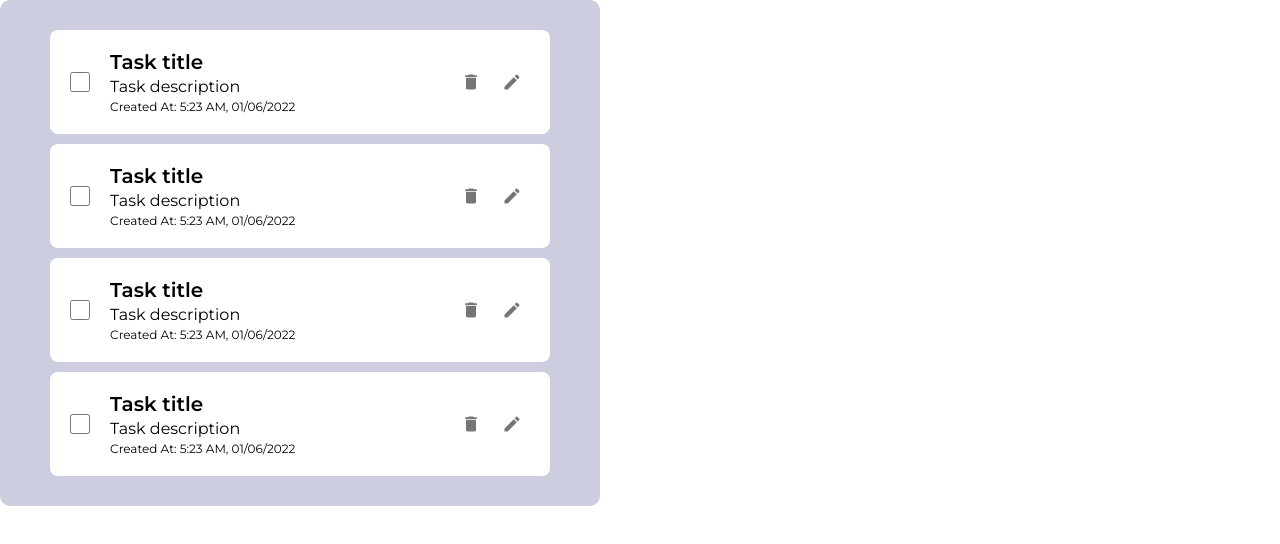
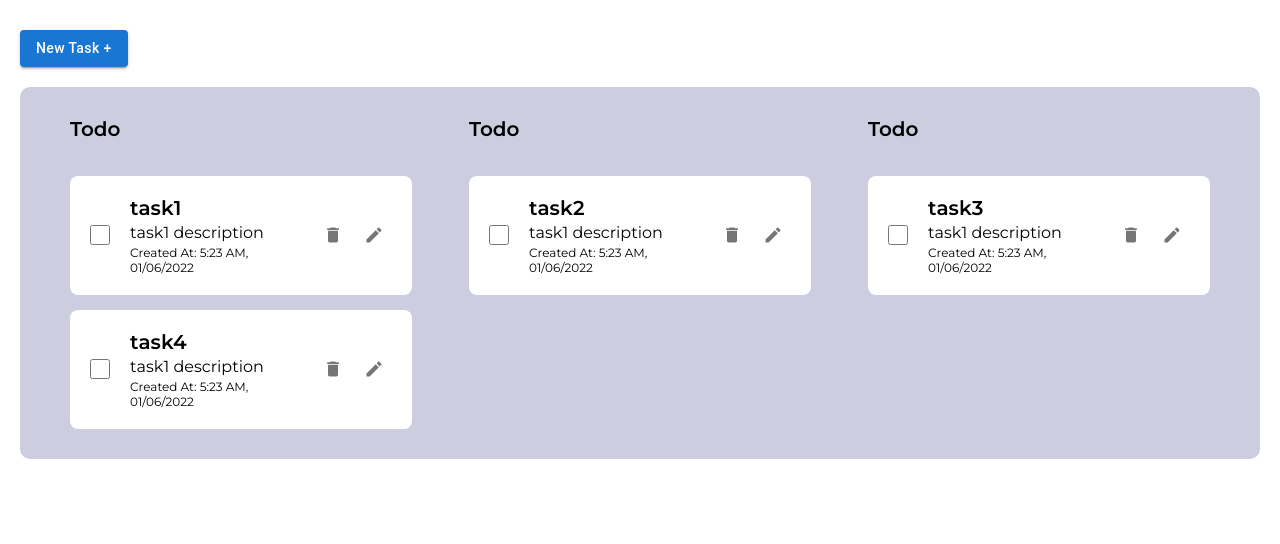
Before and after one commit to vishnuKumar3/TaskManager_frontend, a React (Create React App) app: page /tasks in a window 1280 px wide. Shown: the top 544 px of the page. Built offline with nearby package versions, Linux system fonts and the light colour scheme.

Commit message:
tasks component added

```diff
--- a/package.json
+++ b/package.json
@@ -12,6 +12,7 @@
     "@mui/styles": "^5.16.4",
     "@mui/system": "^5.16.4",
     "@react-oauth/google": "^0.12.1",
+    "@reduxjs/toolkit": "^2.2.6",
     "@testing-library/jest-dom": "^5.17.0",
     "@testing-library/react": "^13.4.0",
     "@testing-library/user-event": "^13.5.0",
@@ -19,12 +20,15 @@
     "axios": "^1.7.2",
     "dnd-kit": "^0.0.2",
     "formik": "^2.4.6",
+    "moment": "^2.30.1",
     "react": "^18.3.1",
     "react-beautiful-dnd": "^13.1.1",
     "react-dom": "^18.3.1",
     "react-icons": "^5.2.1",
+    "react-redux": "^7.2.9",
     "react-router-dom": "^6.25.1",
     "react-scripts": "5.0.1",
+    "redux-persist": "^6.0.0",
     "web-vitals": "^2.1.4",
     "yup": "^1.4.0"
   },
--- a/src/Routes.js
+++ b/src/Routes.js
@@ -1,7 +1,7 @@
 import {useRoutes} from "react-router-dom"
 import Tasks from "./pages/Tasks"
 import App from "./App"
-import QuoteApp from "./components/DNDComponent/DNDNewComponent"
+import DNDNewComponent from "./components/DNDComponent/DNDNewComponent"
 import Login from "./pages/Login"
 import Signup from "./pages/Signup"
 
@@ -16,7 +16,7 @@ export default function Routes(){
         },
         {
             path:"quote",
-            element:<QuoteApp/>
+            element:<DNDNewComponent/>
         },
         {
             path:"login",
--- /dev/null
+++ b/src/Store/store.js
@@ -0,0 +1,23 @@
+import { configureStore } from "@reduxjs/toolkit";
+import storage from "redux-persist/lib/storage"
+import { combineReducers } from "@reduxjs/toolkit";
+import { persistReducer } from "redux-persist";
+import TasksReducer from "../reducers/tasks"
+
+const persistConfig = {
+    key: "root",
+    version: 1,
+    storage
+}
+
+const combinedReducers = combineReducers({
+    tasks: TasksReducer
+})
+
+const persistedReducer = persistReducer(persistConfig, combinedReducers)
+
+const store = configureStore({
+    reducer: persistedReducer
+})
+
+export default store
--- a/src/components/DNDComponent/DNDNewComponent.js
+++ b/src/components/DNDComponent/DNDNewComponent.js
@@ -1,6 +1,40 @@
-import React, { useState } from "react";
+import React, { useEffect, useState } from "react";
 import ReactDOM from "react-dom";
 import { DragDropContext, Droppable, Draggable } from "react-beautiful-dnd";
+import TaskComponent from "../TaskComponent";
+import ColumnGroup from "antd/es/table/ColumnGroup";
+import {Button} from "@mui/material"
+import { useSelector } from "react-redux";
+import { colors } from "../../colour_config";
+import {makeStyles} from "@mui/styles"
+import Dialog from '@mui/material/Dialog';
+import DialogActions from '@mui/material/DialogActions';
+import DialogContent from '@mui/material/DialogContent';
+import DialogContentText from '@mui/material/DialogContentText';
+import DialogTitle from '@mui/material/DialogTitle';
+
+const data={
+  "todo":[{"taskId":"669c017fb49303fcedaeb","state":"todo","title":"task1","description":"task1 description","createdAtUnixTime":1721500031016.0},
+  {"taskId":"669c017fb49303fcedaeb22","state":"todo","title":"task4","description":"task1 description","createdAtUnixTime":1721500031016.0}
+  ],
+  inProgress:[{"taskId":"669c017fb4303fcedaeb292","state":"in-progress","title":"task2","description":"task1 description","createdAtUnixTime":1721500031016.0}],
+  "completed":[{"taskId":"669c017fb49303cedaeb292","state":"completed","title":"task3","description":"task1 description","createdAtUnixTime":1721500031016.0}],
+}
+
+
+const useStyles = makeStyles((theme)=>({
+  input:{
+      width:"100%",
+      padding:"10px",
+      fontSize:"15px",
+      borderRadius:"5px",
+      border:`1px solid ${colors.borderGrayColor}`
+  },
+  errorMessage:{
+      color:"red",
+      fontSize:"12px"
+  }
+}))
 
 // fake data generator
 const getItems = (count, offset = 0) =>
@@ -21,6 +55,7 @@ const reorder = (list, startIndex, endIndex) => {
  * Moves an item from one list to another list.
  */
 const move = (source, destination, droppableSource, droppableDestination) => {
+  console.log("source",source,"\ndestination",destination,"\ndroppable source",droppableSource,"\ndestination",droppableDestination)
   const sourceClone = Array.from(source);
   const destClone = Array.from(destination);
   const [removed] = sourceClone.splice(droppableSource.index, 1);
@@ -38,34 +73,73 @@ const grid = 8;
 const getItemStyle = (isDragging, draggableStyle) => ({
   // some basic styles to make the items look a bit nicer
   userSelect: "none",
-  padding: grid * 2,
-  margin: `0 0 ${grid}px 0`,
 
   // change background colour if dragging
-  background: isDragging ? "lightgreen" : "grey",
+  background: isDragging ? "lightgreen" : "initial",
+  width:"100%",
 
   // styles we need to apply on draggables
   ...draggableStyle
 });
 const getListStyle = isDraggingOver => ({
-  background: isDraggingOver ? "lightblue" : "lightgrey",
-  padding: grid,
-  width: 250
+  background: isDraggingOver ? "lightblue" : "initial",
+  display:"flex",
+  flexDirection:"column",
+  alignItems:"flex-start",
+  rowGap:"15px",
+  border:"none",
+  width: "30%"
 });
 
-export default function QuoteApp() {
-  const [state, setState] = useState([getItems(10), getItems(5, 10), getItems(10,20)]);
+
+export default function DNDNewComponent(props) {
+  const [state, setState] = useState([data?.todo, data?.inProgress, data?.completed]);
+  const [open, setOpen] = useState(false)
+  const styles = useStyles()
+
+  const handleClose = ()=>{
+    setOpen(false)
+  }
+
+  useEffect(()=>{
+
+  },[])
+
+  const dialogComponent = ()=>{
+    return(
+    <Dialog
+      open={open}
+      onClose={handleClose}
+    >
+      <DialogTitle>
+        Create Task
+      </DialogTitle>
+      <DialogContent>
+        <div style={{width:"400px",padding:"10px 0px",display:"flex",flexDirection:"column",rowGap:"15px"}}>
+          <input type="text" placeholder="Task title" className={styles.input}/>
+          <input type="text" placeholder="Task description" className={styles.input}/>
+        </div>
+      </DialogContent>
+      <DialogActions>
+        <Button style={{textTransform:"capitalize"}} onClick={handleClose}>Cancel</Button>
+        <Button style={{textTransform:"capitalize"}} onClick={handleClose}>
+          Create
+        </Button>
+      </DialogActions>
+    </Dialog>
+  )
+  }
 
   function onDragEnd(result) {
     const { source, destination } = result;
-
+    console.log(source,destination,result)
     // dropped outside the list
     if (!destination) {
       return;
     }
     const sInd = +source.droppableId;
     const dInd = +destination.droppableId;
-
+    console.log(sInd,dInd)
     if (sInd === dInd) {
       const items = reorder(state[sInd], source.index, destination.index);
       const newState = [...state];
@@ -76,31 +150,18 @@ export default function QuoteApp() {
       const newState = [...state];
       newState[sInd] = result[sInd];
       newState[dInd] = result[dInd];
-
-      setState(newState.filter(group => group.length));
+      setState(newState);
     }
   }
 
   return (
-    <div>
-      <button
-        type="button"
-        onClick={() => {
-          setState([...state, []]);
-        }}
-      >
-        Add new group
-      </button>
-      <button
-        type="button"
-        onClick={() => {
-          setState([...state, getItems(1)]);
-        }}
-      >
-        Add new item
-      </button>
-      <div style={{ display: "flex" }}>
-        <DragDropContext onDragEnd={onDragEnd}>
+    <div style={{width:"100%",display:"flex",flexDirection:"column",rowGap:"20px",padding:"30px 20px"}}>
+      {dialogComponent()}
+      <Button onClick={()=>setOpen(true)} style={{textTransform:"capitalize",width:"max-content"}} variant={"contained"}>
+        New task +
+      </Button>
+      <div style={{ display: "flex",width:"100%",justifyContent:"space-between",background:`${colors.grayVariant}`,padding:"30px 50px",borderRadius:"10px" }}>
+        <DragDropContext onDragEnd={onDragEnd} style={{width:"100%"}}>
           {state.map((el, ind) => (
             <Droppable key={ind} droppableId={`${ind}`}>
               {(provided, snapshot) => (
@@ -109,10 +170,11 @@ export default function QuoteApp() {
                   style={getListStyle(snapshot.isDraggingOver)}
                   {...provided.droppableProps}
                 >
+                  <p style={{fontSize:"20px",marginBottom:"20px",textTransform:"capitalize",fontWeight:600}}>todo</p>
                   {el.map((item, index) => (
                     <Draggable
-                      key={item.id}
-                      draggableId={item.id}
+                      key={item.taskId}
+                      draggableId={item.taskId}
                       index={index}
                     >
                       {(provided, snapshot) => (
@@ -128,22 +190,11 @@ export default function QuoteApp() {
                           <div
                             style={{
                               display: "flex",
-                              justifyContent: "space-around"
+                              justifyContent: "space-around",
+                              width:"100%"
                             }}
                           >
-                            {item.content}
-                            <button
-                              type="button"
-                              onClick={() => {
-                                const newState = [...state];
-                                newState[ind].splice(index, 1);
-                                setState(
-                                  newState.filter(group => group.length)
-                                );
-                              }}
-                            >
-                              delete
-                            </button>
+                            <TaskComponent title={item?.title} description={item?.description}/>
                           </div>
                         </div>
                       )}
--- a/src/components/TaskComponent.js
+++ b/src/components/TaskComponent.js
@@ -3,17 +3,17 @@ import { colors } from "../colour_config"
 import DeleteIcon from '@mui/icons-material/Delete';
 import ModeEditIcon from '@mui/icons-material/ModeEdit';
 
-export default function TaskComponent(){
+export default function TaskComponent(props){
     const taskSelection = (event)=>{
     }
 
     return(
-        <div style={{border:"none",borderRadius:"8px",background:"white",width:'500px',padding:"20px 20px",display:"flex",justifyContent:"space-between",alignItems:"center"}}>
+        <div style={{border:"none",borderRadius:"8px",background:"white",width:'100%',padding:"20px 20px",display:"flex",justifyContent:"space-between",alignItems:"center"}}>
             <div style={{display:"flex",alignItems:"center", columnGap:"20px"}}>
                 <input type="checkbox" style={{width:"20px",height:"20px"}} onChange={taskSelection}/>
                 <div style={{display:"flex",flexDirection:"column",rowGap:"3px"}}>
-                    <p style={{fontWeight:"600",fontSize:"20px"}}>Task title</p>
-                    <p style={{}}>Task description</p>
+                    <p style={{fontWeight:"600",fontSize:"20px"}}>{props?.title || "Task title"}</p>
+                    <p style={{}}>{props?.description || "Task description"}</p>
                     <p style={{fontSize:"12px"}}>Created At: 5:23 AM, 01/06/2022</p>
                 </div>
             </div>
--- a/src/pages/Tasks.js
+++ b/src/pages/Tasks.js
@@ -1,12 +1,11 @@
 import TaskComponent from "../components/TaskComponent"
+import DNDNewComponent from "../components/DNDComponent/DNDNewComponent"
 
 export default function Tasks(){
+
     return(
-        <div style={{width:"max-content",display:"flex",flexDirection:"column",rowGap:"10px",padding:"30px 50px",background:"#CCCEDF",borderRadius:"10px"}}>
-            <TaskComponent/>
-            <TaskComponent/>
-            <TaskComponent/>
-            <TaskComponent/>
+        <div style={{width:"100%",display:"flex",rowGap:"10px"}}>
+            <DNDNewComponent/>
         </div>
 
     )
--- /dev/null
+++ b/src/reducers/tasks.js
@@ -0,0 +1,13 @@
+import { createSlice } from "@reduxjs/toolkit";
+
+let tasksReducer = createSlice({
+    name:"tasks",
+    initialState:{
+        tasks:[]
+    },
+    reducers:{
+
+    }
+})
+
+export default tasksReducer.reducer;
```
Also changed, not shown: src/index.js (+16 -5 lines), 1 other file (tests, documents, lock files or other folders).
